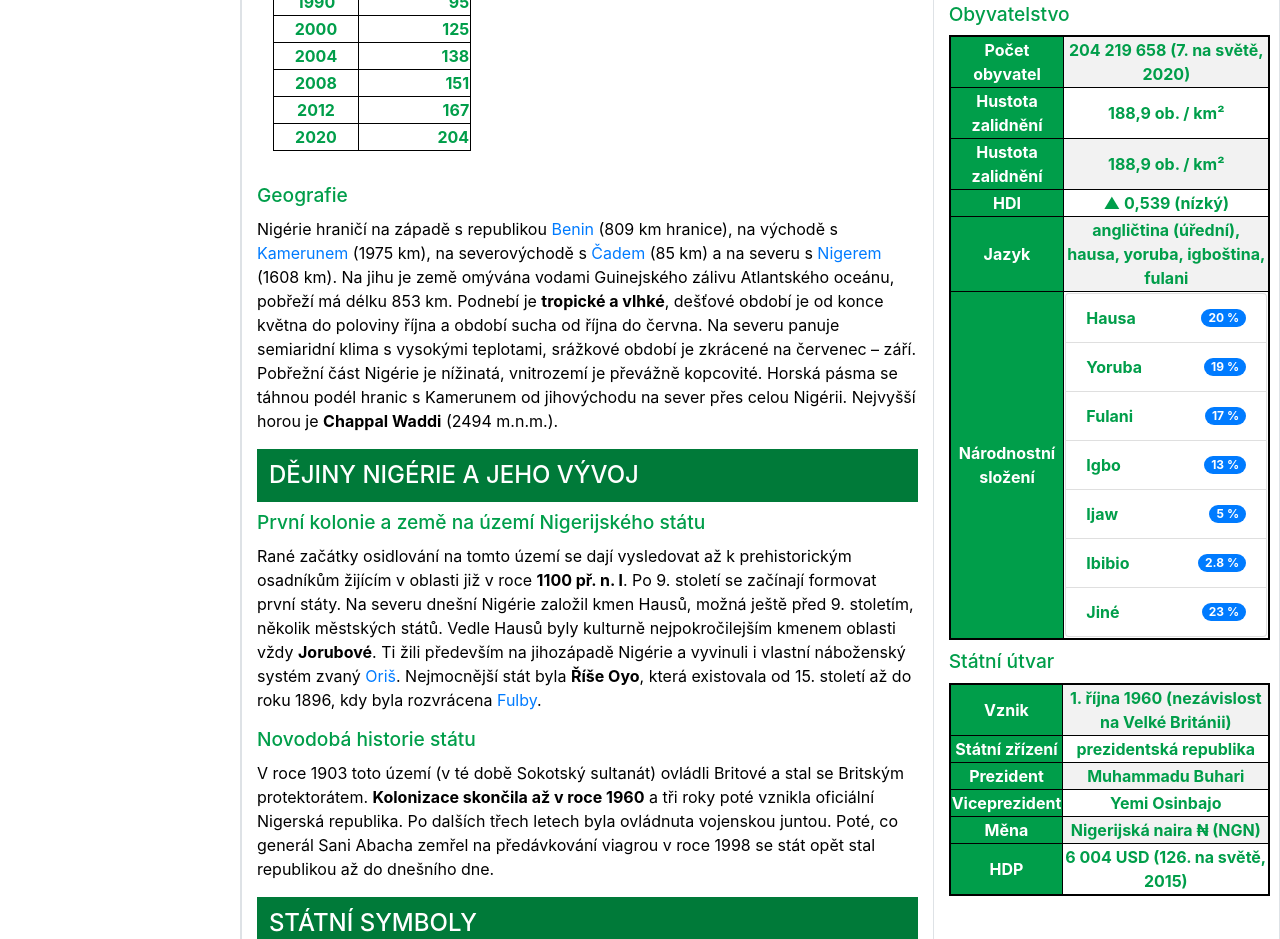
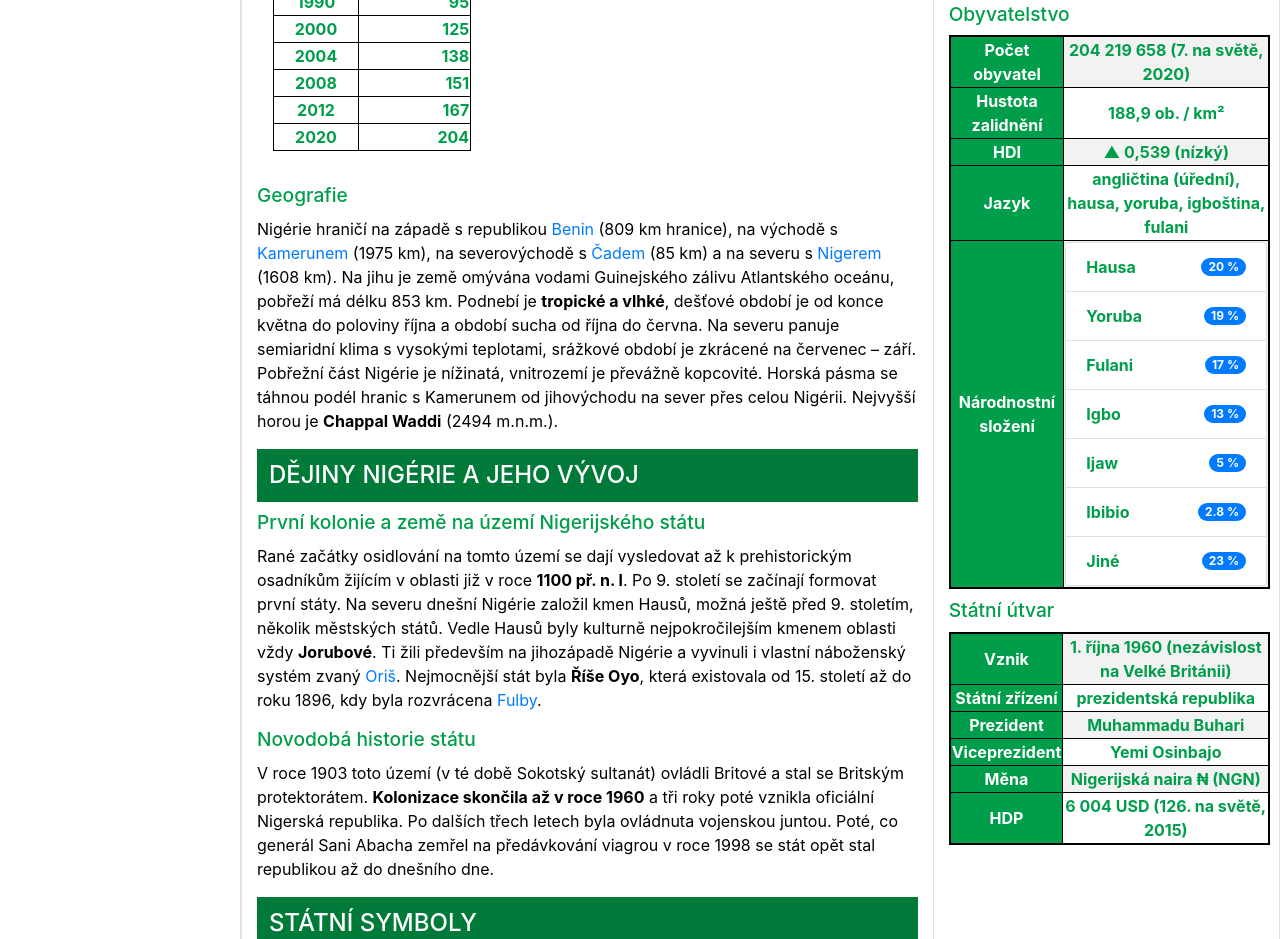
Before and after one commit to datboiErgoon/ukol-stat, a website: page ukol-stat/index.html in a window 1280 px wide. Shown: the part 950-1889 px from the top of the page. Drawn offline with Linux system fonts and the light colour scheme.

Commit message:
Verze čtvrtá - Opava chyby

```diff
--- a/ukol-stat/index.html
+++ b/ukol-stat/index.html
@@ -261,10 +261,6 @@
                   <td>188,9 ob. / km²</td>
                 </tr>
                 <tr>
-                  <th>Hustota zalidnění</th>
-                  <td>188,9 ob. / km²</td>
-                </tr>
-                <tr>
                   <th>HDI</th>
                   <td>▲ 0,539 (nízký)</td>
                 </tr>
```
